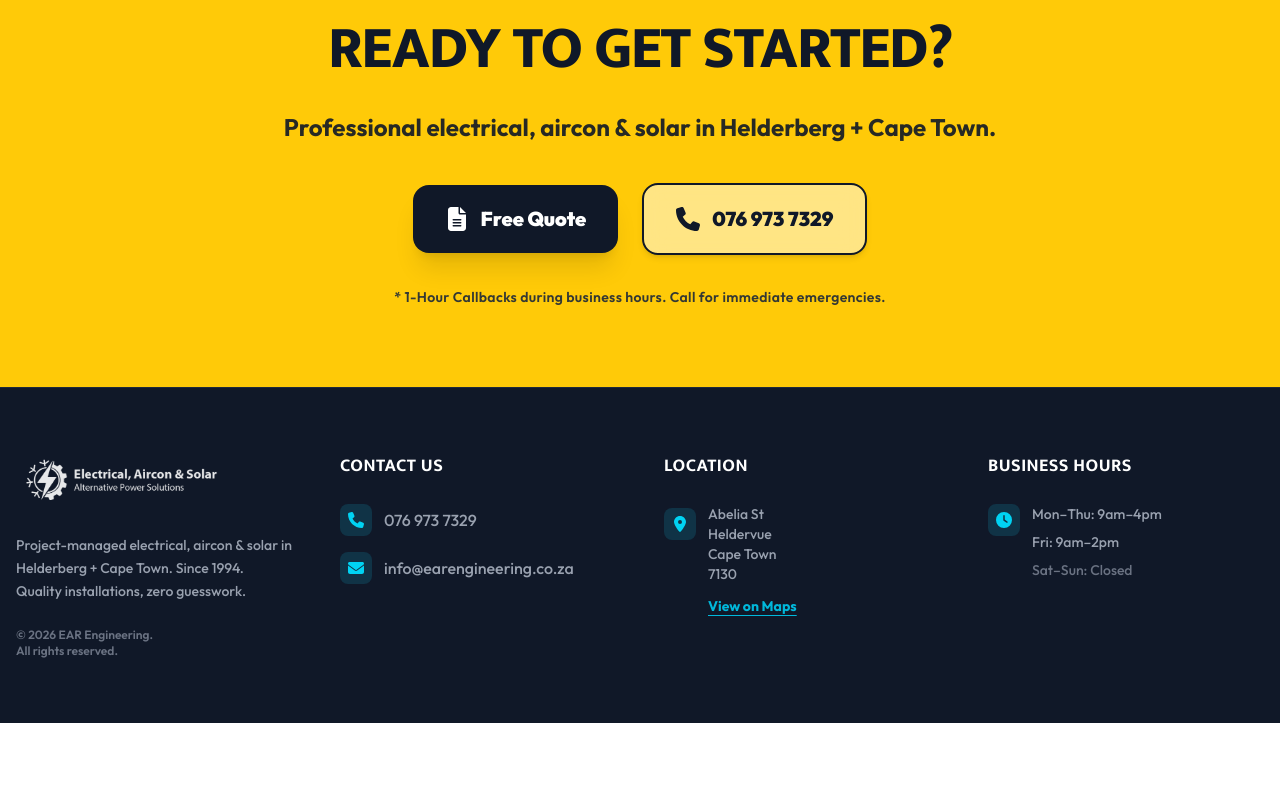
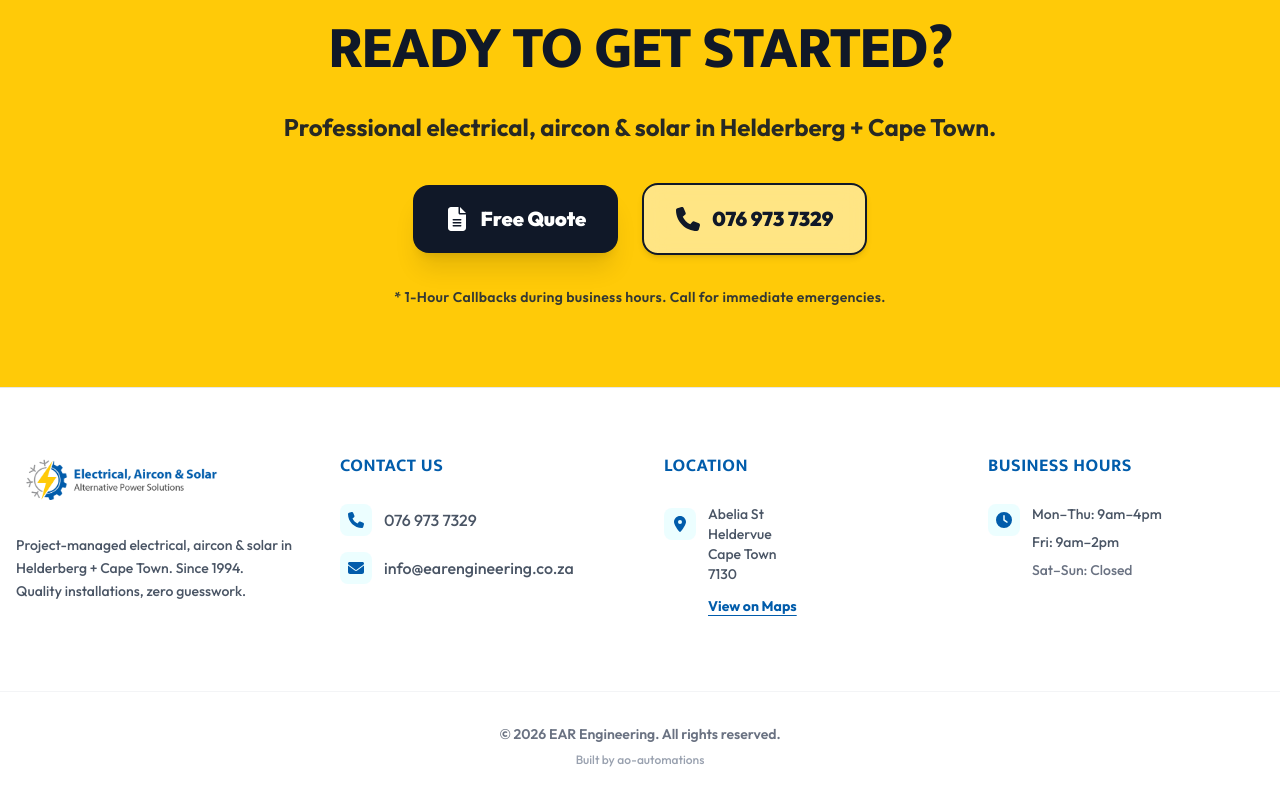
Before and after one commit to adamtheassassin/EAR-Engineering-site, a Next.js app: page / in a window 1280 px wide. Shown: the part 7311-8111 px from the top of the page. Before the commit the page ends 8034 px from the top, so only its background shows below. Built offline with nearby package versions, Linux system fonts and the light colour scheme.

Commit message:
footer changes and service page re ordering of sections

```diff
--- a/src/components/Footer.tsx
+++ b/src/components/Footer.tsx
@@ -4,8 +4,8 @@
 
 export default function Footer() {
     return (
-        <footer className="bg-gray-900 text-gray-400 py-16 border-t border-gray-800 pb-28 md:pb-16">
-            <div className="container mx-auto px-4 grid md:grid-cols-4 gap-12">
+        <footer className="bg-white text-gray-600 py-16 border-t border-gray-200 pb-28 md:pb-8 flex flex-col">
+            <div className="container mx-auto px-4 grid md:grid-cols-4 gap-12 flex-grow">
                 <div className="md:col-span-1">
                     <div className="mb-6">
                         <Image
@@ -13,32 +13,29 @@
                             alt="EAR Engineering Logo"
                             width={220}
                             height={60}
-                            className="brightness-0 invert opacity-90"
+                            className="object-contain"
                         />
                     </div>
-                    <p className="text-sm font-medium leading-relaxed mb-6">
+                    <p className="text-sm font-medium leading-relaxed mb-6 text-gray-600">
                         Project-managed electrical, aircon & solar in Helderberg + Cape Town. Since 1994. Quality installations, zero guesswork.
                     </p>
-                    <div className="text-xs font-semibold text-gray-500">
-                        &copy; {new Date().getFullYear()} EAR Engineering.<br />All rights reserved.
-                    </div>
                 </div>
 
                 <div>
-                    <h4 className="text-white font-bold mb-6 text-lg tracking-wide uppercase">Contact Us</h4>
+                    <h4 className="text-[#015CAB] font-bold mb-6 text-lg tracking-wide uppercase">Contact Us</h4>
                     <ul className="space-y-4">
                         <li>
-                            <a href={CONTACT.phoneLink} className="flex items-center gap-3 hover:text-cyan-400 transition font-medium group">
-                                <div className="bg-cyan-900/50 p-2 rounded-lg group-hover:bg-cyan-800 transition">
-                                    <Phone className="w-4 h-4 text-cyan-400" />
+                            <a href={CONTACT.phoneLink} className="flex items-center gap-3 text-gray-600 hover:text-[#015CAB] transition font-medium group">
+                                <div className="bg-cyan-50 p-2 rounded-lg group-hover:bg-[#015CAB] transition">
+                                    <Phone className="w-4 h-4 text-[#015CAB] group-hover:text-white transition" />
                                 </div>
                                 {CONTACT.phone}
                             </a>
                         </li>
                         <li>
-                            <a href={`mailto:${CONTACT.email}`} className="flex items-center gap-3 hover:text-cyan-400 transition font-medium group">
-                                <div className="bg-cyan-900/50 p-2 rounded-lg group-hover:bg-cyan-800 transition">
-                                    <Mail className="w-4 h-4 text-cyan-400" />
+                            <a href={`mailto:${CONTACT.email}`} className="flex items-center gap-3 text-gray-600 hover:text-[#015CAB] transition font-medium group">
+                                <div className="bg-cyan-50 p-2 rounded-lg group-hover:bg-[#015CAB] transition">
+                                    <Mail className="w-4 h-4 text-[#015CAB] group-hover:text-white transition" />
                                 </div>
                                 {CONTACT.email}
                             </a>
@@ -47,10 +44,10 @@
                 </div>
 
                 <div>
-                    <h4 className="text-white font-bold mb-6 text-lg tracking-wide uppercase">Location</h4>
-                    <div className="flex items-start gap-3 text-sm font-medium">
-                        <div className="bg-cyan-900/50 p-2 rounded-lg mt-1">
-                            <MapPin className="w-4 h-4 text-cyan-400" />
+                    <h4 className="text-[#015CAB] font-bold mb-6 text-lg tracking-wide uppercase">Location</h4>
+                    <div className="flex items-start gap-3 text-sm font-medium text-gray-600">
+                        <div className="bg-cyan-50 p-2 rounded-lg mt-1">
+                            <MapPin className="w-4 h-4 text-[#015CAB]" />
                         </div>
                         <div>
                             {CONTACT.address.split(", ").map((line, i) => (
@@ -60,7 +57,7 @@
                                 href={`https://maps.google.com/?q=${encodeURIComponent(CONTACT.address)}`}
                                 target="_blank"
                                 rel="noopener noreferrer"
-                                className="inline-block mt-3 text-cyan-500 hover:text-cyan-400 font-bold transition underline underline-offset-4"
+                                className="inline-block mt-3 text-[#015CAB] hover:text-blue-800 font-bold transition underline underline-offset-4"
                             >
                                 View on Maps
                             </a>
@@ -69,13 +66,13 @@
                 </div>
 
                 <div>
-                    <h4 className="text-white font-bold mb-6 text-lg tracking-wide uppercase">Business Hours</h4>
+                    <h4 className="text-[#015CAB] font-bold mb-6 text-lg tracking-wide uppercase">Business Hours</h4>
                     <ul className="space-y-4 text-sm font-medium">
                         <li className="flex items-start gap-3">
-                            <div className="bg-cyan-900/50 p-2 rounded-lg">
-                                <Clock className="w-4 h-4 text-cyan-400" />
+                            <div className="bg-cyan-50 p-2 rounded-lg">
+                                <Clock className="w-4 h-4 text-[#015CAB]" />
                             </div>
-                            <div className="space-y-2">
+                            <div className="space-y-2 text-gray-600">
                                 <div>{CONTACT.hours.mon_thu}</div>
                                 <div>{CONTACT.hours.fri}</div>
                                 <div className="text-gray-500">{CONTACT.hours.sat_sun}</div>
@@ -84,6 +81,21 @@
                     </ul>
                 </div>
             </div>
+
+            {/* Bottom Copyright and Built By Section */}
+            <div className="container mx-auto px-4 mt-16 pt-8 border-t border-gray-100 flex flex-col items-center justify-center text-center space-y-2">
+                <div className="text-sm font-semibold text-gray-500">
+                    &copy; {new Date().getFullYear()} EAR Engineering. All rights reserved.
+                </div>
+                <a
+                    href="https://ao-automations.com"
+                    target="_blank"
+                    rel="noopener noreferrer"
+                    className="text-xs font-medium text-gray-400 hover:text-[#015CAB] transition-colors"
+                >
+                    Built by ao-automations
+                </a>
+            </div>
         </footer>
     );
 }
```
Also changed, not shown: src/app/services/solar-installation/page.tsx (+75 -75 lines).
